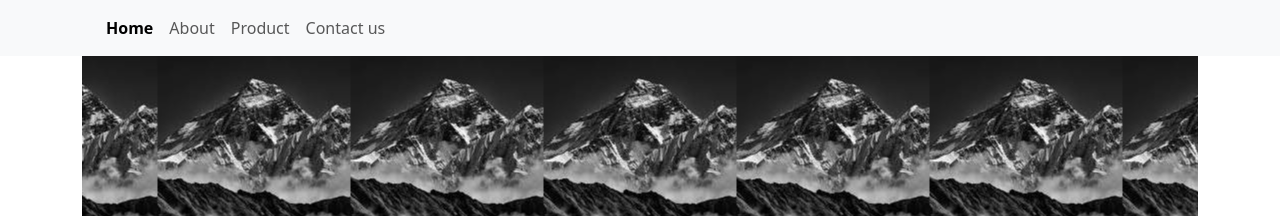
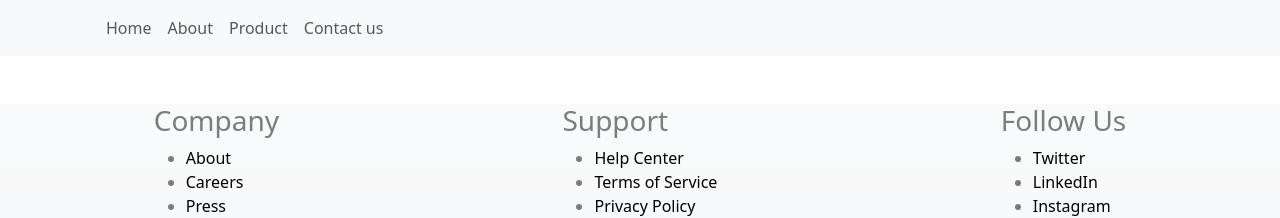
Before and after one commit to Minamaher-sw/e_commerce-app, an Angular app in the folder E-Commerce-standalone/: page /home in a window 1280 px wide. Shown: the top 218 px of the page. Built offline with nearby package versions, Linux system fonts and the light colour scheme; no server answers; data requests are answered from the project's data file.

Commit message:
feat: implement user authentication in home component

```diff
--- a/E-Commerce-standalone/src/app/components/home/home.ts
+++ b/E-Commerce-standalone/src/app/components/home/home.ts
@@ -1,15 +1,29 @@
-import { Component } from '@angular/core';
-import { Navbar } from "../navbar/navbar";
+import { Component, inject } from '@angular/core';
 import { Header } from "../header/header";
 import { ProductParent } from "../product-parent/product-parent";
-import { Footer } from "../footer/footer";
+import { UserAuth } from '../../services/user-auth';
 
 @Component({
   selector: 'app-home',
-  imports: [Navbar, Header, ProductParent, Footer],
+  imports: [Header, ProductParent,],
   templateUrl: './home.html',
   styleUrl: './home.css'
 })
 export class Home {
 
+  isUserLoggedProp:boolean =false;
+  userAuth = inject(UserAuth);
+
+  constructor(){
+    this.isUserLoggedProp = this.userAuth.isUserLogged
+  }
+  login(){
+    this.userAuth.login("mina","123333");
+    this.isUserLoggedProp = this.userAuth.isUserLogged
+  }
+  logout(){
+    this.userAuth.logout()
+    this.isUserLoggedProp = this.userAuth.isUserLogged
+  }
+
 }
```
